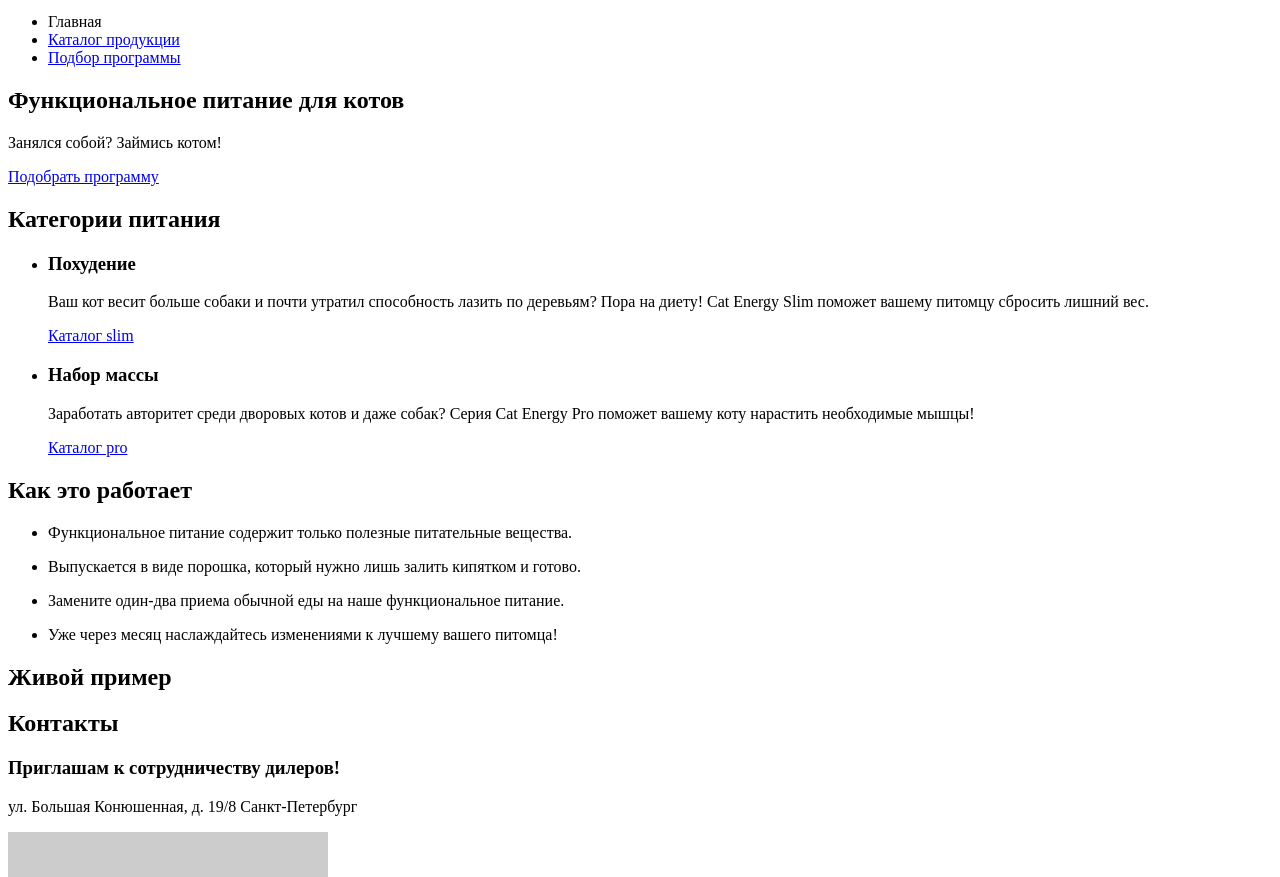
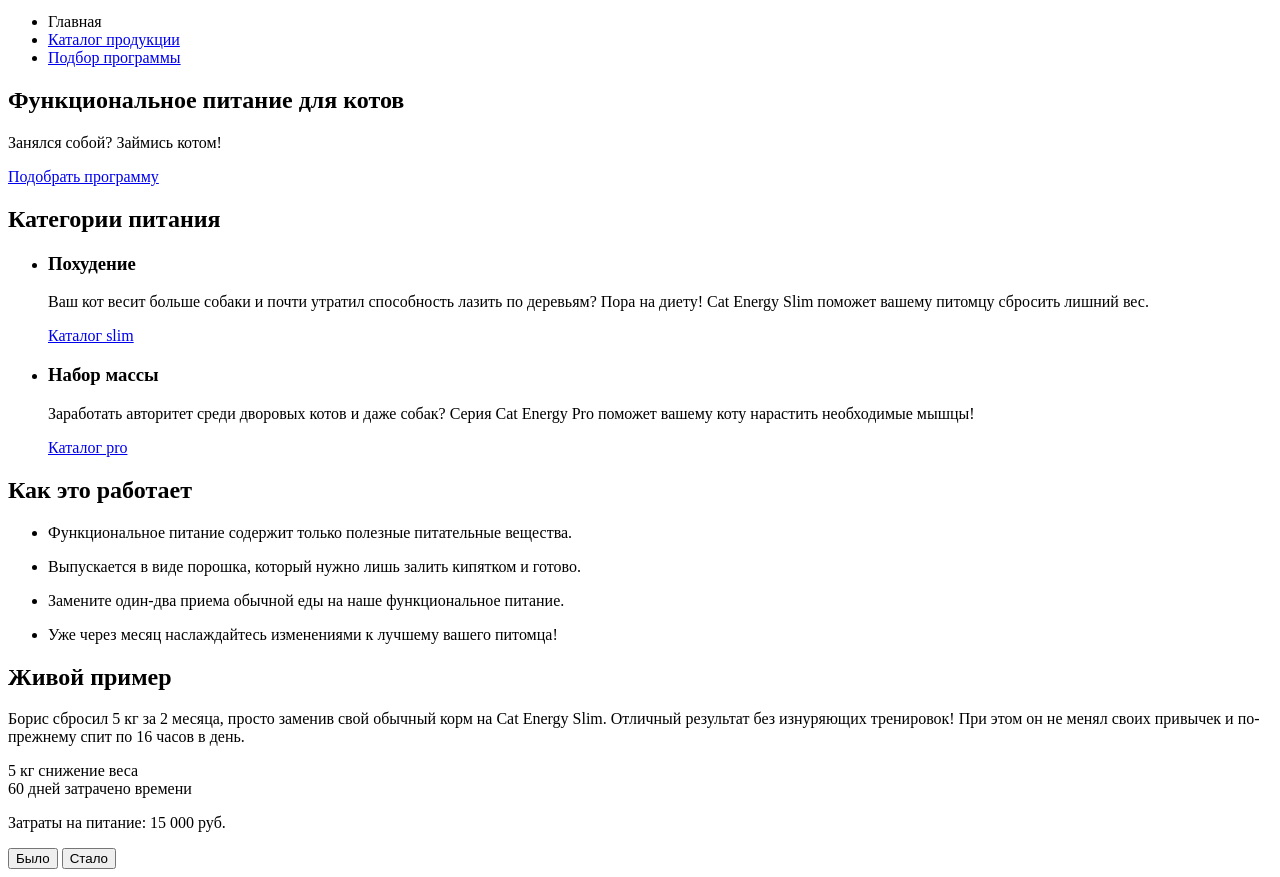
Before and after one commit to evgeniy1st/853351-cat-energy-18, a website: page source/index.html in a window 1280 px wide. Shown: the part 75-952 px from the top of the page. Drawn offline with Linux system fonts and the light colour scheme; placeholder pictures from the web are drawn by us.

Commit message:
разметка блока 'живой пример' на главной странице

```diff
--- a/source/index.html
+++ b/source/index.html
@@ -81,6 +81,29 @@
 
       <section class="example">
         <h2 class="example__title section-title">Живой пример</h2>
+        <p class="example__description">
+          Борис сбросил 5 кг за 2 месяца, просто заменив свой обычный корм на Cat Energy Slim. Отличный результат без изнуряющих
+          тренировок! При этом он не менял своих привычек и по-прежнему спит по 16 часов в день.
+        </p>
+        <div class="example__result result">
+          <div class="result__wrap result__wrap--weight">
+            <span class="result__title">5 кг</span>
+            <span class="result__text">снижение веса</span>
+          </div>
+          <div class="result__wrap result__wrap--time">
+            <span class="result__title">60 дней</span>
+            <span class="result__text">затрачено времени</span>
+          </div>
+        </div>
+        <p class="example__price">
+          Затраты на питание: 15 000 руб.
+        </p>
+        <div class="example__slider cat-slider">
+          <div class="cat-slider__controls">
+            <button class="cat-slider__button cat-slider__button--before">Было</button>
+            <button class="cat-slider__button cat-slider__button--after">Стало</button>
+          </div>
+        </div>
 
       </section>
 
```
